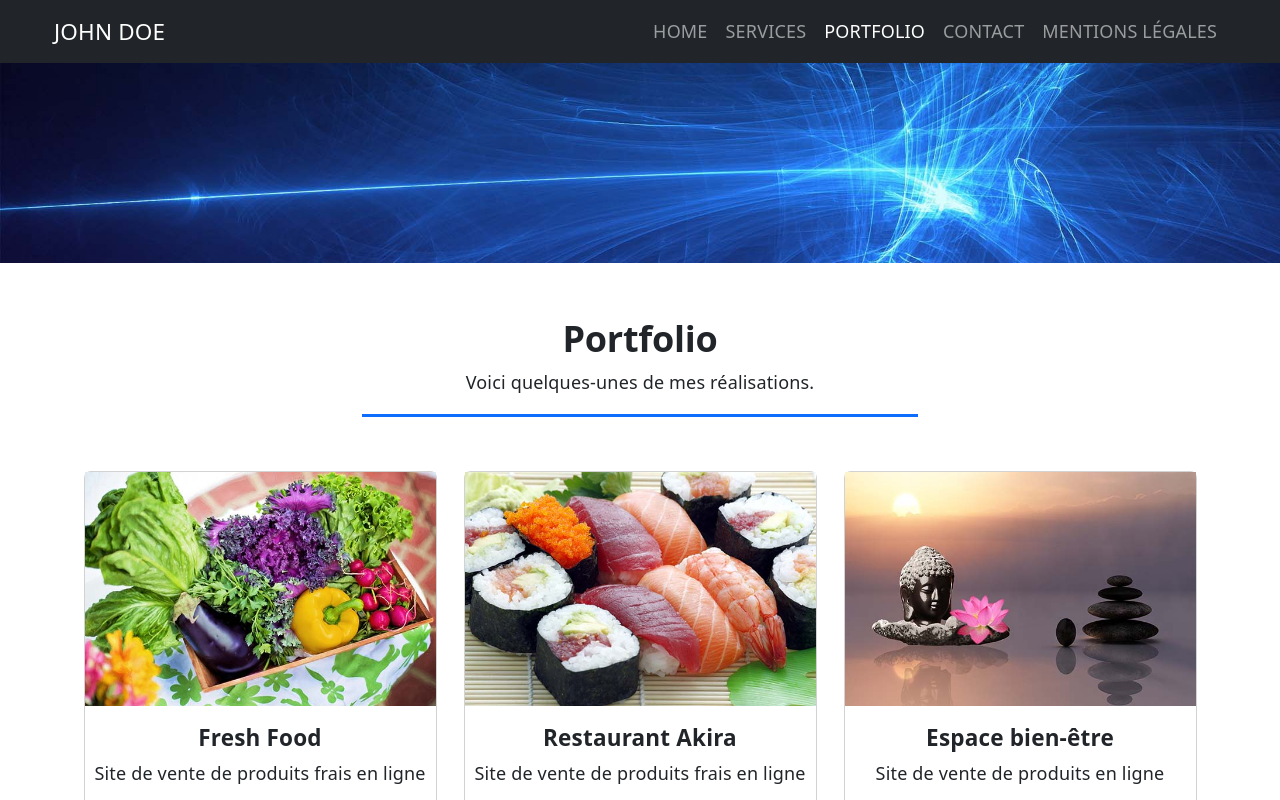
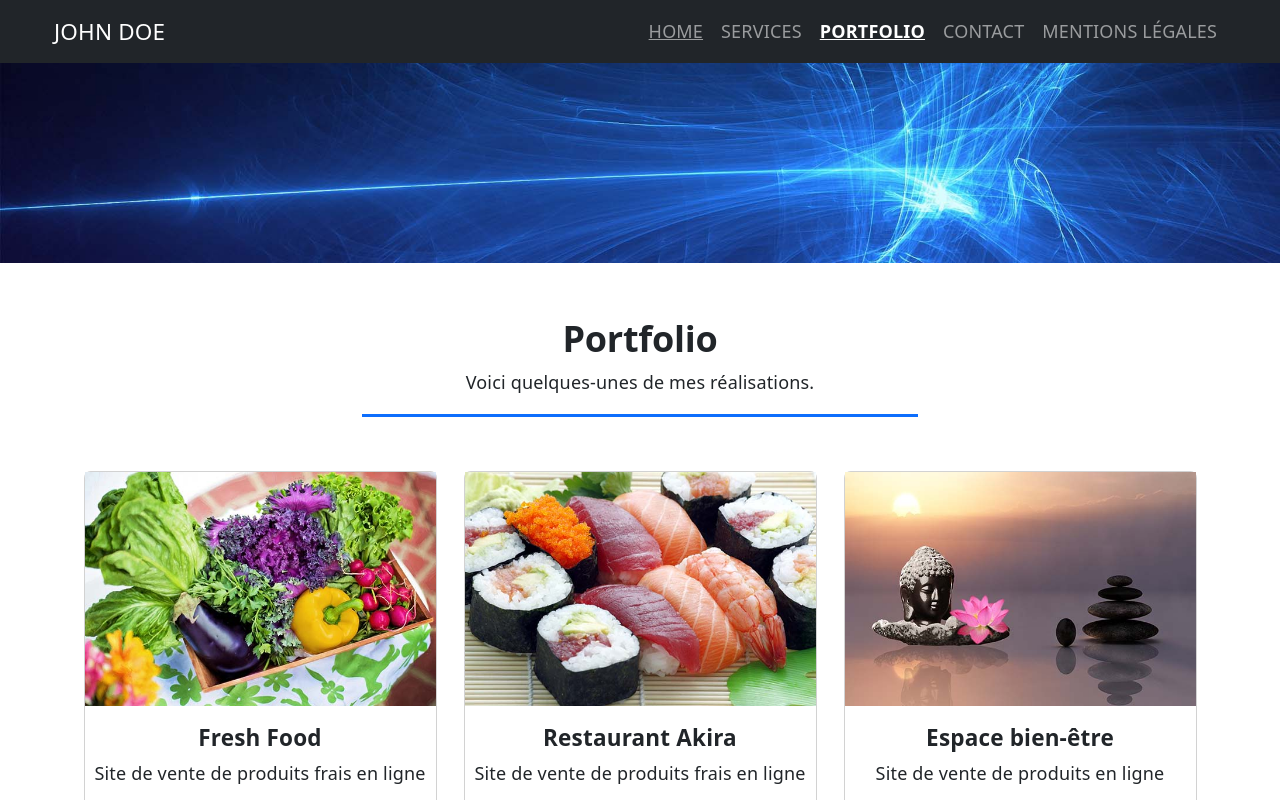
Before and after one commit to LePlankton/Kerras_Zahcaria_Devoir_Portfolio_JS, a React (Vite) app: page /portfolio in a window 1280 px wide. In both pictures the pointer is over the link "HOME". Shown: the top 800 px of the page. Built offline with nearby package versions, Linux system fonts and the light colour scheme.

Commit message:
feat: ajout des effets CSS graphiques

```diff
--- a/src/index.css
+++ b/src/index.css
@@ -114,3 +114,27 @@ code {
   box-shadow: 0 4px 15px rgba(0, 0, 0, 0.2);
   transition: all 0.3s ease;
 }
+
+.nav-link:hover {
+  text-decoration: underline;
+}
+
+.nav-link.active {
+  font-weight: bold;
+  text-decoration: underline;
+}
+
+.btn:hover {
+  filter: brightness(0.85);
+  transition: filter 0.3s ease;
+}
+
+.text-secondary:hover {
+  color: white !important;
+  transition: color 0.3s ease;
+}
+
+.text-white.text-decoration-none:hover {
+  font-weight: bold;
+  transition: font-weight 0.1s ease;
+}
```
